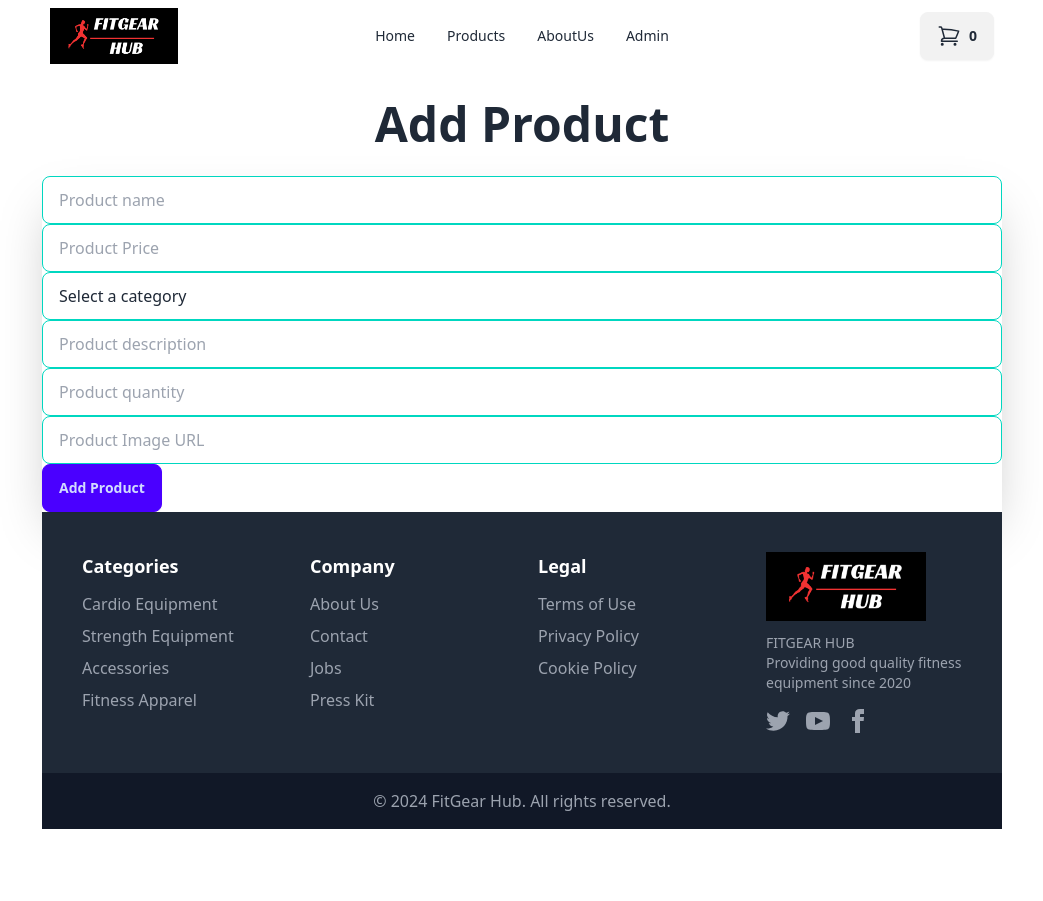
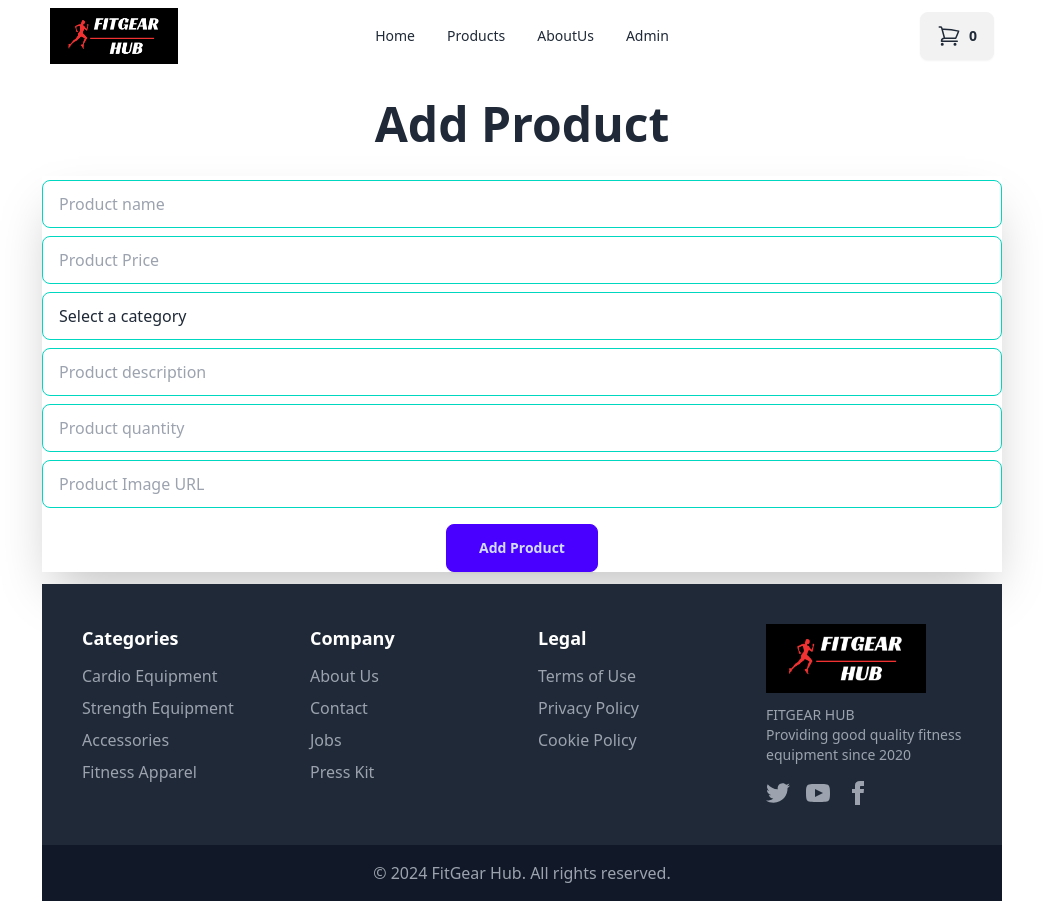
Before and after one commit to asadullahislam/Fitness-Equipment-and-Accessories-Ecommerce-Client, a React (Vite) app: page /addProduct in a window 1280 px wide. Shown: the whole page, without its empty margins (118-1161 px from the left). Before the commit the page ends 829 px from the top, so only its background shows below. Built offline with nearby package versions, Linux system fonts and the light colour scheme.

Commit message:
all everything done

```diff
--- a/src/Layout/Admin/Admin.tsx
+++ b/src/Layout/Admin/Admin.tsx
@@ -7,10 +7,12 @@ import { MdDelete } from "react-icons/md";
 import { Link } from "react-router-dom";
 
 const Admin = () => {
-  const { data: product = [], isLoading, error } = useGetProductsQuery();
+  // Fetch the products data
+  const { data, isLoading, error } = useGetProductsQuery();
   const [deleteProduct, { isLoading: isDeleting }] = useDeleteProductMutation();
-  // const products = product.data;
-  const products = Array.isArray(product) ? product : product.data;
+
+  // const products = data?.data || [];
+  const products = Array.isArray(data?.data) ? data.data : [];
 
   const handleDelete = async (_id) => {
     const confirmed = window.confirm(
@@ -20,22 +22,34 @@ const Admin = () => {
       try {
         const result = await deleteProduct(_id).unwrap();
         console.log(result);
-        console.log("product deleted successfully");
+        console.log("Product deleted successfully");
       } catch (error) {
         console.log("Failed to delete product", error);
       }
     }
   };
 
-  if (isLoading) return <div>Loading...</div>;
-  if (error) return <div>Error loading products</div>;
+  // Handle loading state
+  if (isLoading) {
+    return <div>Loading...</div>;
+  }
+
+  // // Handle error state
+  // if (error) {
+  //   return <div>Error loading products</div>;
+  // }
 
   return (
     <div className="mx-auto my-7 w-full px-4 md:px-8">
       <h1 className="text-3xl md:text-5xl text-center mb-5">All Products</h1>
+
+      {/* Check if the product list is empty */}
       <div className="w-full overflow-x-auto">
+        {products.length === 0 ? (
+          <div className="text-center text-lg">No products found.</div>
+        ) : (
           <table className="table-auto w-full border">
-          {/* head */}
+            {/* Table Head */}
             <thead>
               <tr className="text-xs md:text-base">
                 <th className="px-1 md:px-4">#</th>
@@ -45,9 +59,10 @@ const Admin = () => {
                 <th className="px-1 md:px-4">Actions</th>
               </tr>
             </thead>
+            {/* Table Body */}
             <tbody>
               {products.map((product, index) => (
-              <tr key={product.id} className="text-xs md:text-base">
+                <tr key={product._id} className="text-xs md:text-base">
                   <th className="px-2 md:px-4">{index + 1}</th>
                   <td className="px-2 md:px-4">
                     <div className="flex items-center gap-2 md:gap-3">
@@ -87,8 +102,11 @@ const Admin = () => {
               ))}
             </tbody>
           </table>
+        )}
       </div>
-      <div className="flex justify-end my-5 p-1">
+
+      {/* Add Product Button is always displayed */}
+      <div className="flex justify-end my-5 p-1 ">
         <Link to="/addProduct" className="btn btn-primary">
           Add Product
         </Link>
--- a/src/Layout/ProductOperation/AddProdcut/AddProduct.tsx
+++ b/src/Layout/ProductOperation/AddProdcut/AddProduct.tsx
@@ -50,19 +50,19 @@ const AddProduct = () => {
                 type="text"
                 placeholder="Product name"
                 name="name"
-                className="input input-bordered input-accent w-full"
+                className="input input-bordered input-accent w-full my-1"
                 required
               />
               <input
                 type="text"
                 name="price"
                 placeholder="Product Price"
-                className="input input-bordered input-accent w-full"
+                className="input input-bordered input-accent w-full my-1"
                 required
               />
               <select
                 name="category"
-                className="input input-bordered input-accent w-full"
+                className="input input-bordered input-accent w-full my-1"
                 required
               >
                 <option value="">Select a category</option>
@@ -77,7 +77,7 @@ const AddProduct = () => {
                 type="text"
                 name="description"
                 placeholder="Product description"
-                className="input input-bordered input-accent w-full"
+                className="input input-bordered input-accent w-full my-1"
                 required
               />
 
@@ -85,28 +85,34 @@ const AddProduct = () => {
                 type="number"
                 name="quantity"
                 placeholder="Product quantity"
-                className="input input-bordered input-accent w-full"
+                className="input input-bordered input-accent w-full my-1"
                 required
               />
               <input
                 type="text"
                 name="image"
                 placeholder="Product Image URL"
-                className="input input-bordered input-accent w-full"
+                className="input input-bordered input-accent w-full my-1"
                 required
               />
-              <input
-                type="submit"
-                className="btn btn-primary"
-                value="Add Product"
-                disabled={isLoading}
-              />
+              <div className="text-center my-3 my-1">
+                <input
+                  type="submit"
+                  className="btn btn-primary px-8"
+                  value="Add Product"
+                  disabled={isLoading}
+                />
+              </div>
             </div>
           </form>
 
           {/* Show loading, success, or error messages */}
           {isLoading && <p>Loading...</p>}
-          {isSuccess && <p>Product added successfully!</p>}
+          {isSuccess && (
+            <p className="text-center text-4xl font-bold mx-auto text-green-600">
+              Product added successfully!
+            </p>
+          )}
           {isError && (
             <p>Error: {error?.data?.message || "Failed to add product"}</p>
           )}
--- a/src/Page/Home/FeatureCard/featureCard.tsx
+++ b/src/Page/Home/FeatureCard/featureCard.tsx
@@ -22,7 +22,7 @@ const FeatureCard = ({ product }) => {
 
           {/* Product Description */}
           <p className="text-gray-600 text-sm sm:text-base mb-4 transition-opacity duration-300 group-hover:opacity-75 line-clamp-3 px-2">
-            {product.description}
+            {product.description.slice(0, 80)}
           </p>
           <p className="font-semibold  my-2 px-2">Price: $ {product.price}</p>
 
--- a/src/components/AboutUs/AboutUs.tsx
+++ b/src/components/AboutUs/AboutUs.tsx
@@ -115,7 +115,7 @@ const AboutUs = () => {
             href="mailto:support@fitnessequipment.com"
             className="text-blue-500 hover:underline"
           >
-            support@fitnessequipment.com
+            support@fitgearhub.com
           </a>
         </p>
         <p className="text-lg font-semibold text-gray-800">
--- a/src/components/Cart/Cart/Cart.tsx
+++ b/src/components/Cart/Cart/Cart.tsx
@@ -14,6 +14,7 @@ const Cart = () => {
 
   // Get products from the cart slice in the Redux store
   const products = useAppSelector((store) => store.cart.products);
+  console.log(products.length);
 
   useEffect(() => {
     const handleBeforeUnload = (e: BeforeUnloadEvent) => {
@@ -25,7 +26,6 @@ const Cart = () => {
       }
     };
 
-    // Add the beforeunload event listener only if there are products in the cart
     window.addEventListener("beforeunload", handleBeforeUnload);
 
     // Cleanup event listener when the component unmounts
--- a/src/components/CheckOut/CheckOut/CheckOut.tsx
+++ b/src/components/CheckOut/CheckOut/CheckOut.tsx
@@ -93,7 +93,7 @@ const CheckOut = () => {
           />
         </div>
         <div className="mb-4">
-          <label className="block text-gray-700 font-bold mb-2">Name</label>
+          <label className="block text-gray-700 font-bold mb-2">Email</label>
           <input
             type="text"
             name="email"
--- a/src/components/Modal/Modal.tsx
+++ b/src/components/Modal/Modal.tsx
@@ -40,7 +40,7 @@ const Modal = ({ product, onClose }: any) => {
 
               {/* Product Description */}
               <p className="text-sm lg:text-base my-3 text-gray-800 mb-4">
-                {product?.description}
+                description: {product?.description.slice(0, 60)}
               </p>
 
               <p className=" my-3 text-gray-600">
--- a/src/components/Products/ProductCard/ProductCard.tsx
+++ b/src/components/Products/ProductCard/ProductCard.tsx
@@ -128,7 +128,7 @@ const ProductCart = ({ product }: { product: any }) => {
         </figure>
         <div className="card-body items-center text-center">
           <h2 className="card-title">{product.name}</h2>
-          <p className="">{product.description}</p>
+          {/* <p className="">{product.description.slice(0,40)}</p> */}
           <p className="text-lg font-bold text-red-600 mb-4">
             Price: {product.price}
           </p>
--- a/src/redux/features/cartSlice.ts
+++ b/src/redux/features/cartSlice.ts
@@ -1,6 +1,6 @@
 import { createSlice, PayloadAction } from "@reduxjs/toolkit";
 
-const initialState = {
+const initialState: CartState = {
   products: [],
   selectedItems: 0,
   totalPrice: 0,
@@ -41,6 +41,7 @@ export const cartSlice = createSlice({
       state.selectedItems = selectSelectedItems(state);
       state.totalPrice = selectTotalPrice(state);
     },
+
     deleteFromCart: (state, action) => {
       state.products = state.products.filter(
         (product) => product._id !== action.payload
```
Also changed, not shown: src/Layout/ProductOperation/UpdateProduct/UpdateProduct.tsx (+13 -190 lines), src/components/Shared/Navbar/Navbar.tsx (+7 -3 lines). Lines whose indentation alone changed are shown as unchanged.
